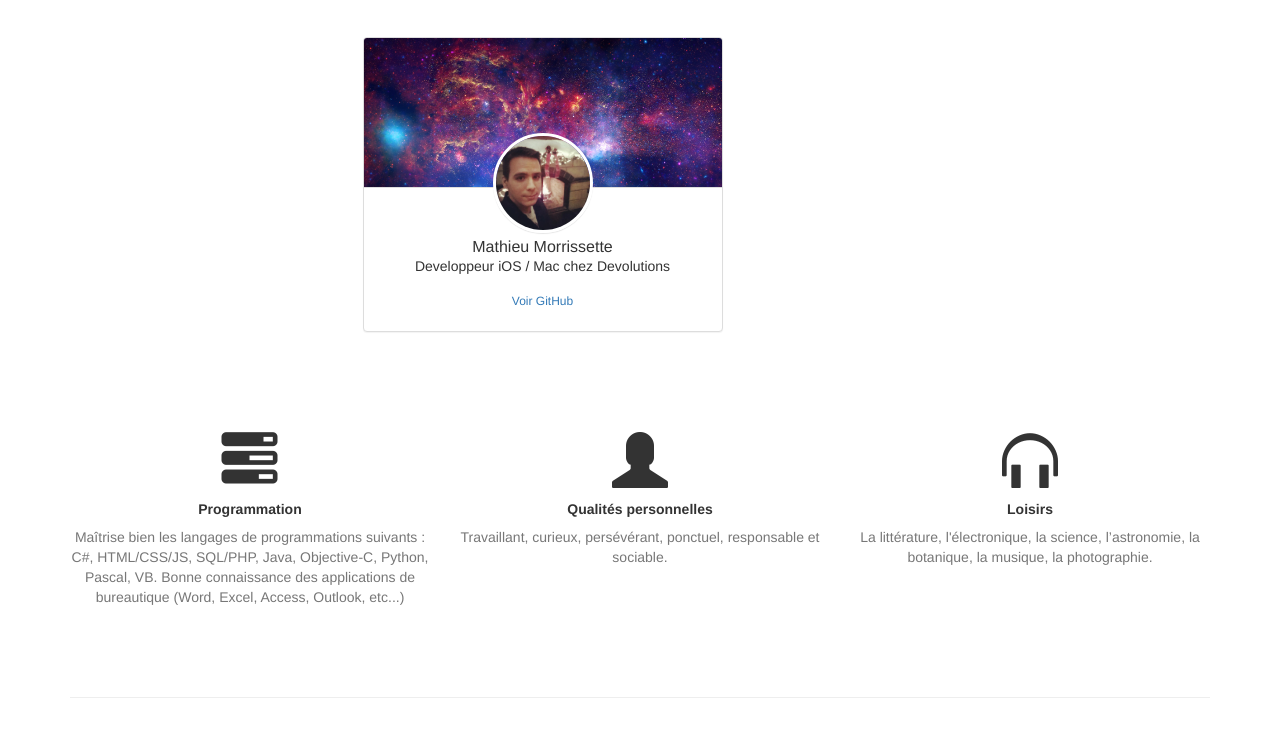
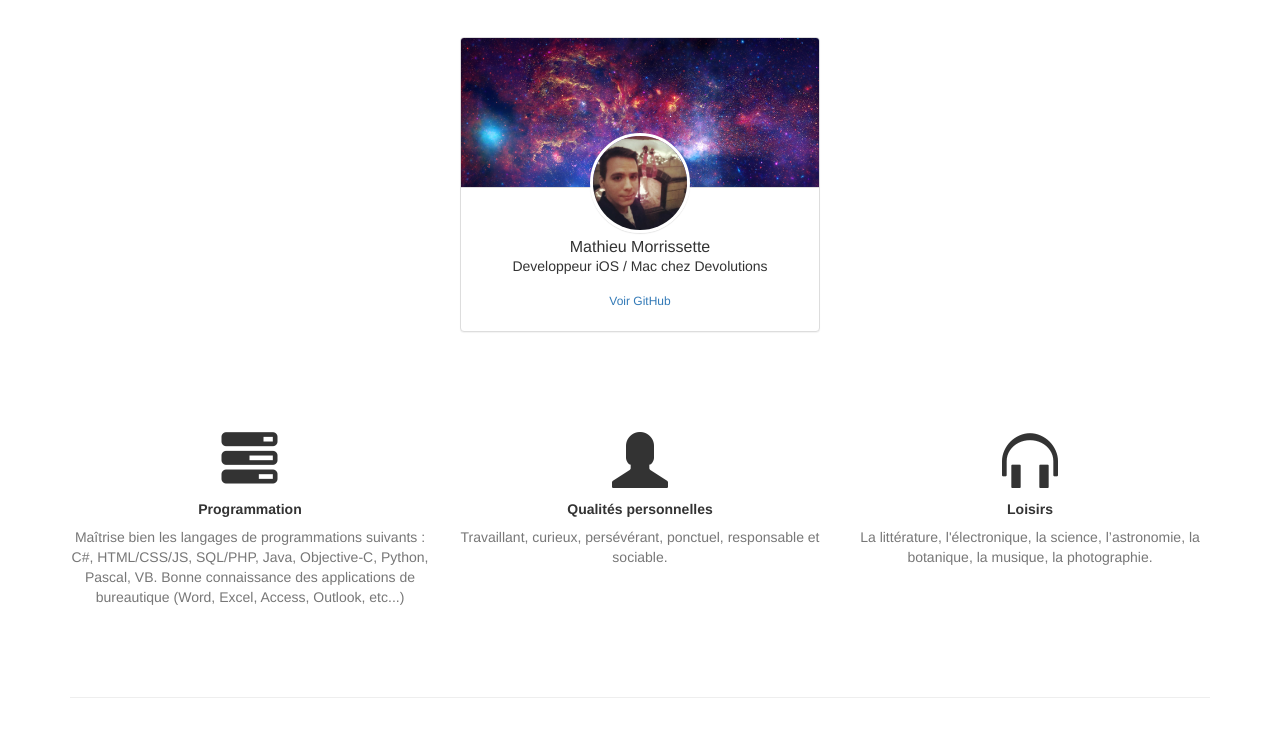
Before and after one commit to MathieuMorrissette/mathieumorrissette.github.io, a plain HTML site: page index.html in a window 1280 px wide. Shown: the part 53-790 px from the top of the page. Drawn offline with nearby package versions, Linux system fonts and the light colour scheme.

Commit message:
Update index.html

```diff
--- a/index.html
+++ b/index.html
@@ -38,7 +38,7 @@
 
 	<div class="container">
 	<div class="row">
-	  <div class="col-md-4 m-b-lg col-md-offset-3">
+	  <div class="col-md-4 m-b-lg col-md-offset-4">
 		<div class="panel panel-default panel-profile m-b-0">
 		  <div class="panel-heading" style="background-image: url(images/galaxy.jpg);"></div>
 		  <div class="panel-body text-center">
```
